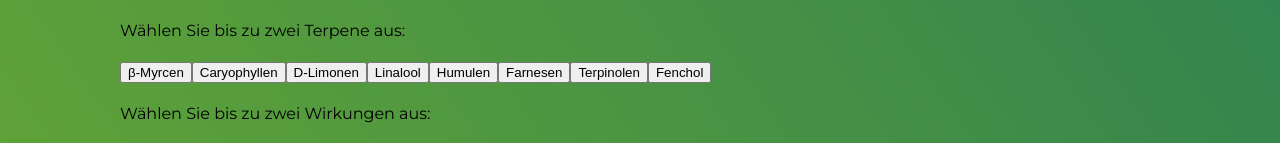
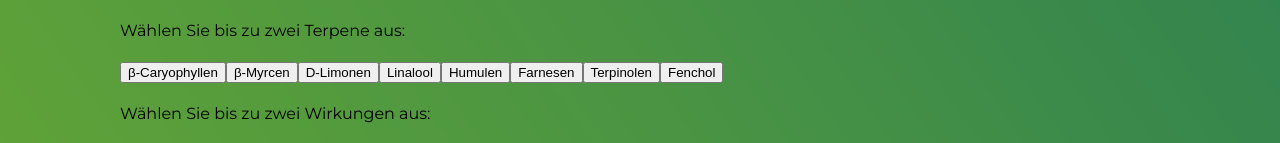
Before and after one commit to Benne420/kultivarfinder_app, a React (Create React App) app: page / in a window 1280 px wide. Shown: the part 275-418 px from the top of the page. Built offline with nearby package versions, Linux system fonts and the light colour scheme; a web font is replaced by a local one.

Commit message:
Changes to be committed: 	modified:   src/App.js

```diff
--- a/src/App.js
+++ b/src/App.js
@@ -15,8 +15,8 @@ const Button = ({ children, onClick, disabled }) => (
 );
 
 const terpene = [
+  "β-Caryophyllen",
   "β-Myrcen",
-  "Caryophyllen",
   "D-Limonen",
   "Linalool",
   "Humulen",
```
